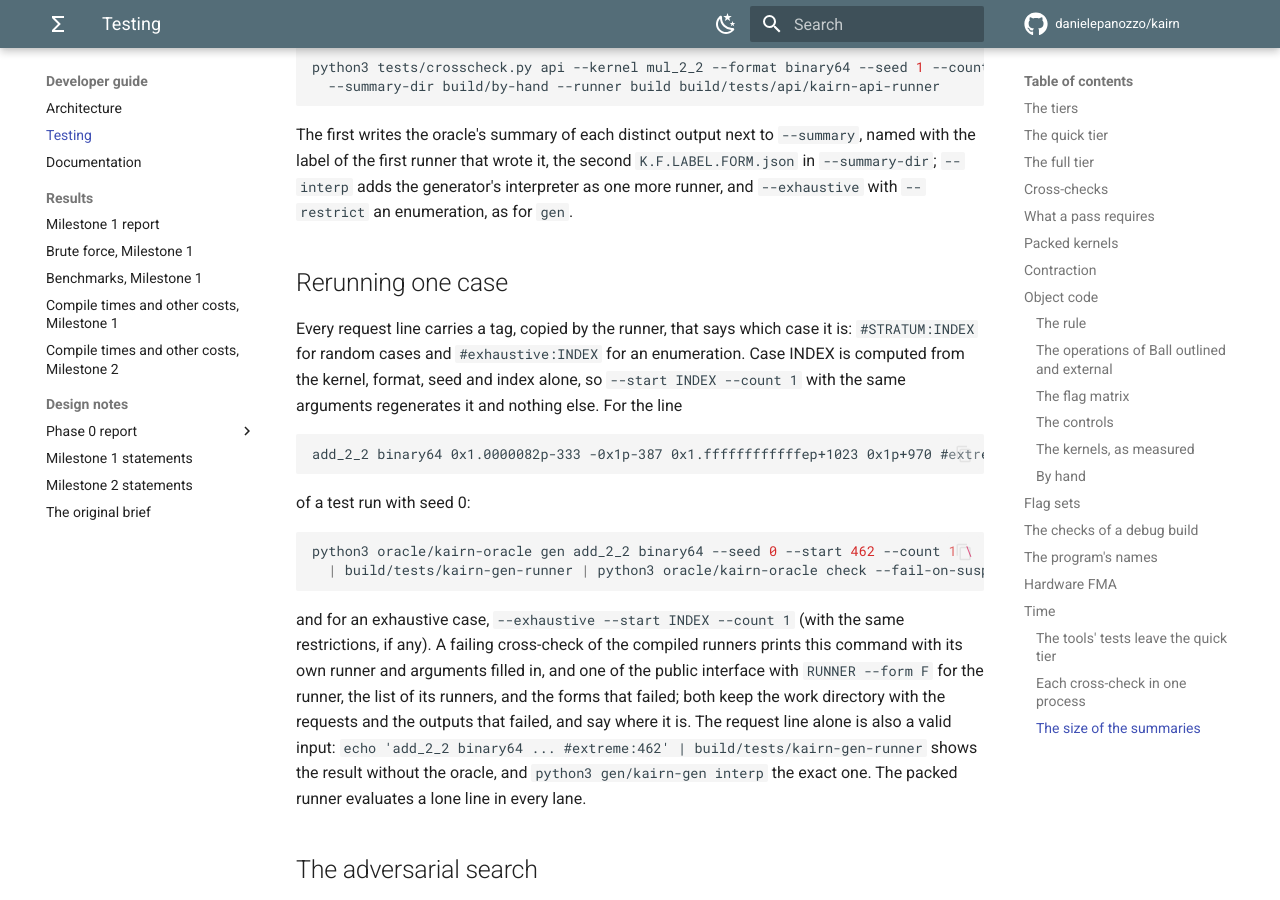
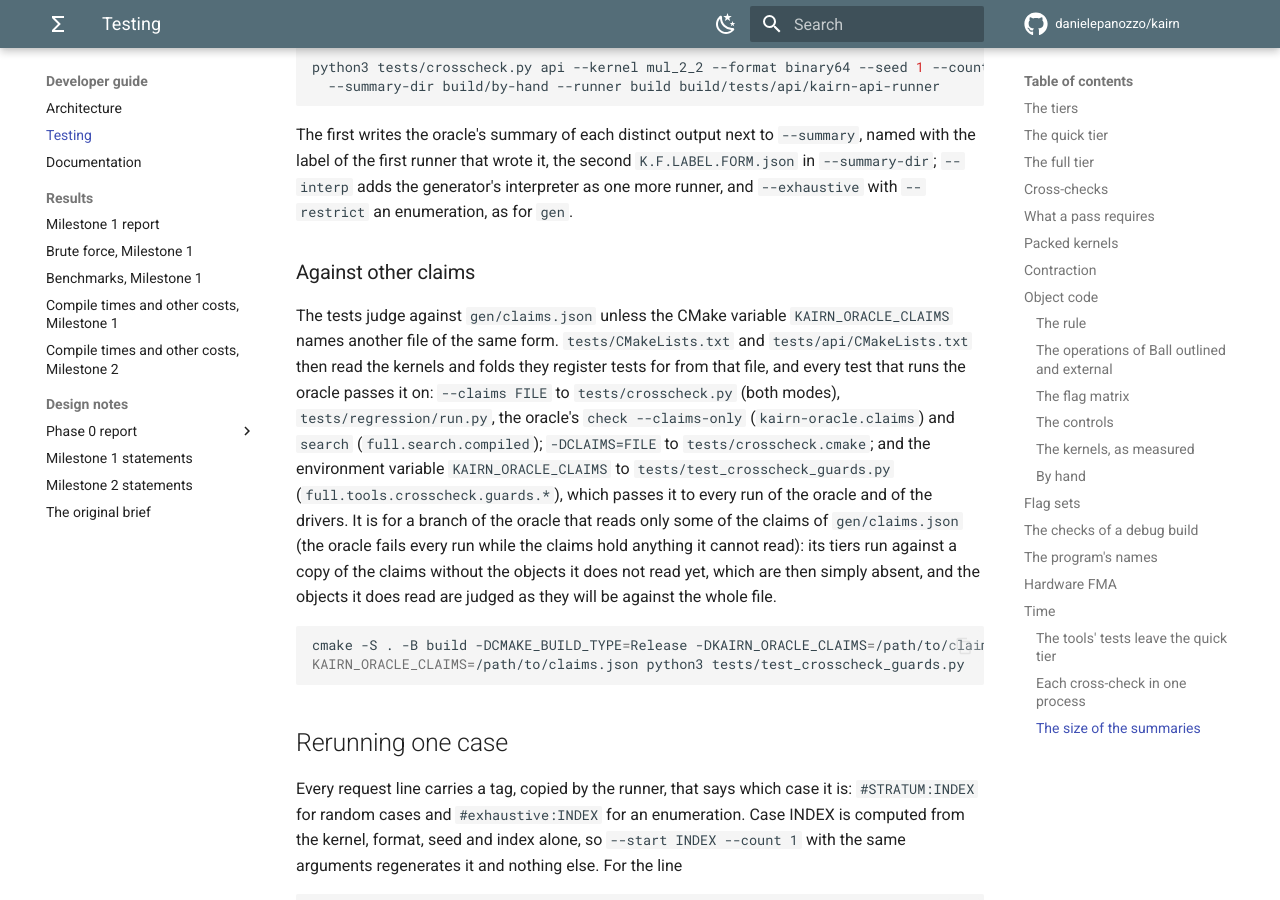
Before and after one commit to danielepanozzo/kairn, an MkDocs documentation site: the page built from docs/developer/testing.md, in a window 1280 px wide and 900 px high, scrolled down 66202 px. Built offline with MkDocs 1.6.1 and Material for MkDocs 9.7.7, drawn with Linux system fonts in a browser that asks for light colours; comment, search, counter and statistics services are not loaded.

Commit message:
Tests: the claims file of the oracle's tests, KAIRN_ORACLE_CLAIMS
A CMake cache variable (empty: gen/claims.json) from which tests/CMakeLists.txt and
tests/api/CMakeLists.txt read the kernels and folds they register, and which every test that runs
the oracle passes on: --claims to tests/crosscheck.py (compiled and api, new), run.py, the
oracle's check --claims-only and search; -DCLAIMS to crosscheck.cmake (new); the environment
variable KAIRN_ORACLE_CLAIMS to tests/test_crosscheck_guards.py (new), set by the full tier. For a
branch of the oracle that reads only some of the claims: its tiers run against a copy without the
objects it does not read yet (docs/developer/testing.md, "Against other claims").

Co-Authored-By: Claude Opus 5.5 <noreply@anthropic.com>
Claude-Session: https://claude.ai/code/session_01ULwCxzT6Dhw9xUiTw8mJz1

````diff
--- a/docs/developer/testing.md
+++ b/docs/developer/testing.md
@@ -2031,6 +2031,26 @@ The first writes the oracle's summary of each distinct output next to `--summary
 the label of the first runner that wrote it, the second `K.F.LABEL.FORM.json` in `--summary-dir`;
 `--interp` adds the generator's interpreter as one more runner, and `--exhaustive` with
 `--restrict` an enumeration, as for `gen`.
+
+### Against other claims
+
+The tests judge against `gen/claims.json` unless the CMake variable `KAIRN_ORACLE_CLAIMS` names
+another file of the same form. `tests/CMakeLists.txt` and `tests/api/CMakeLists.txt` then read the
+kernels and folds they register tests for from that file, and every test that runs the oracle
+passes it on: `--claims FILE` to `tests/crosscheck.py` (both modes), `tests/regression/run.py`, the
+oracle's `check --claims-only` (`kairn-oracle.claims`) and `search` (`full.search.compiled`);
+`-DCLAIMS=FILE` to `tests/crosscheck.cmake`; and the environment variable `KAIRN_ORACLE_CLAIMS` to
+`tests/test_crosscheck_guards.py` (`full.tools.crosscheck.guards.*`), which passes it to every run
+of the oracle and of the drivers. It is for a branch of the oracle that reads only some of the
+claims of `gen/claims.json` (the oracle fails every run while the claims hold anything it cannot
+read): its tiers run against a copy of the claims without the objects it does not read yet, which
+are then simply absent, and the objects it does read are judged as they will be against the whole
+file.
+
+```sh
+cmake -S . -B build -DCMAKE_BUILD_TYPE=Release -DKAIRN_ORACLE_CLAIMS=/path/to/claims.json
+KAIRN_ORACLE_CLAIMS=/path/to/claims.json python3 tests/test_crosscheck_guards.py
+```
 
 ## Rerunning one case
 
````
Also changed, not shown: 6 other files.
